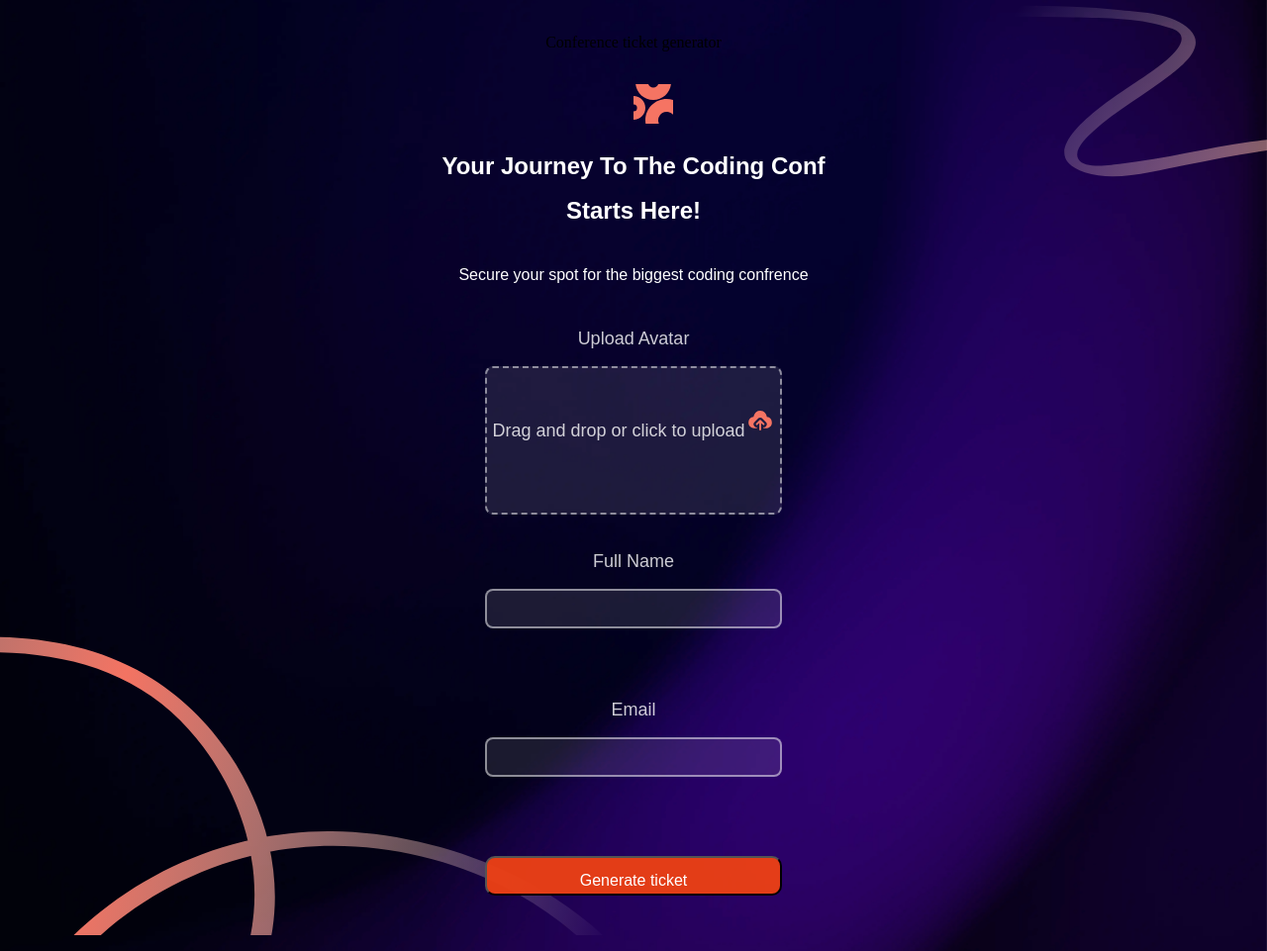
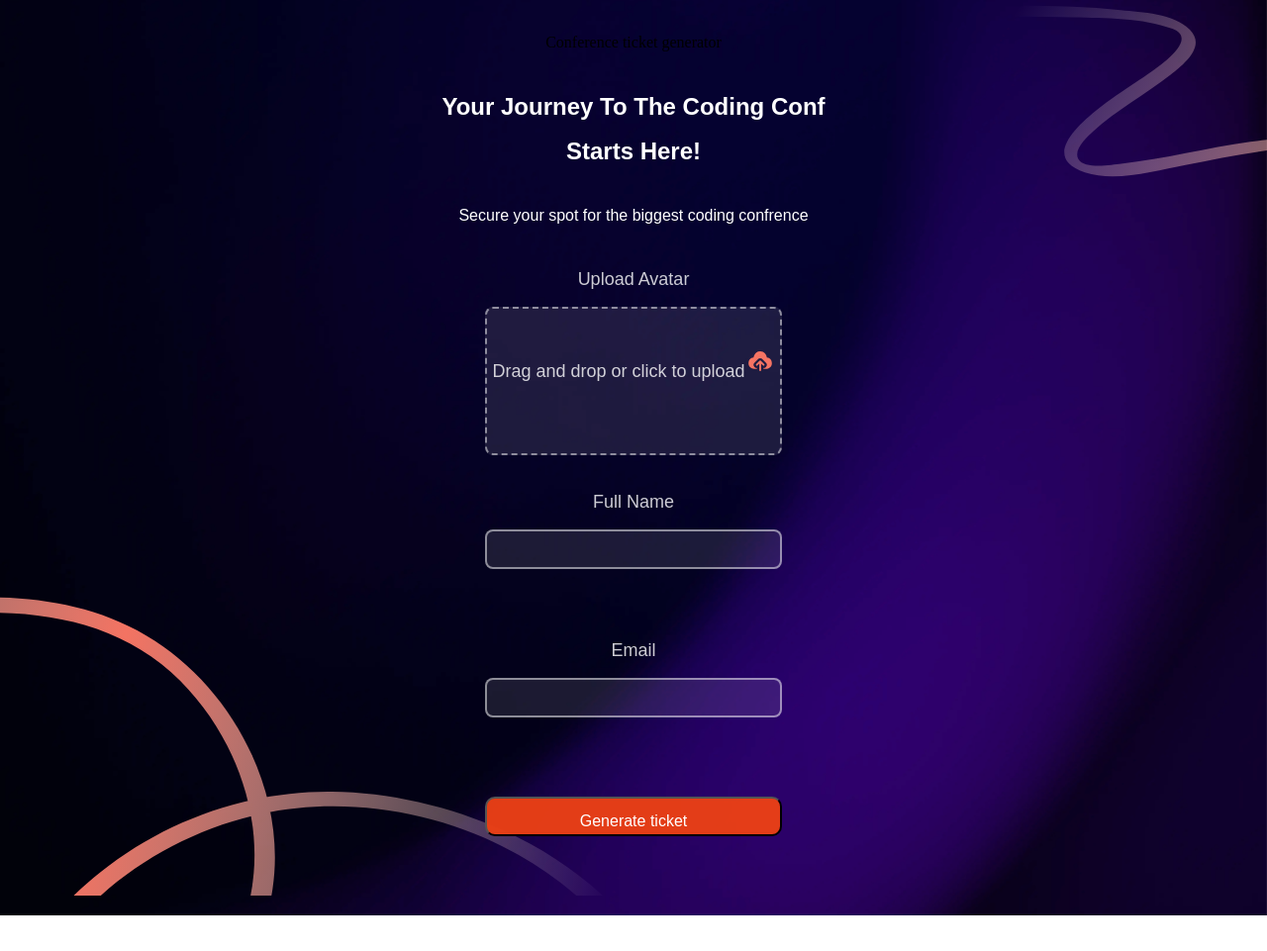
Before and after one commit to Rsubhamsharma/Ticket-generator, a website: page index.html in a window 1280 px wide. Shown: the whole page at 99% size. After the commit the page ends 925 px from the top, so only its background shows below. Drawn offline with Linux system fonts and the light colour scheme.

Commit message:
Remove logo image from index.html

```diff
--- a/index.html
+++ b/index.html
@@ -12,7 +12,7 @@
 </head>
 <body>
   <div class="heading">
-    <img  class="logoimg" src="assets/images/logo-mark.svg" alt="logo" >
+
     <h2>Your Journey To The Coding Conf <br>Starts Here!</h2>
     <p>Secure your spot for the biggest coding confrence</p>
   </div>
```
